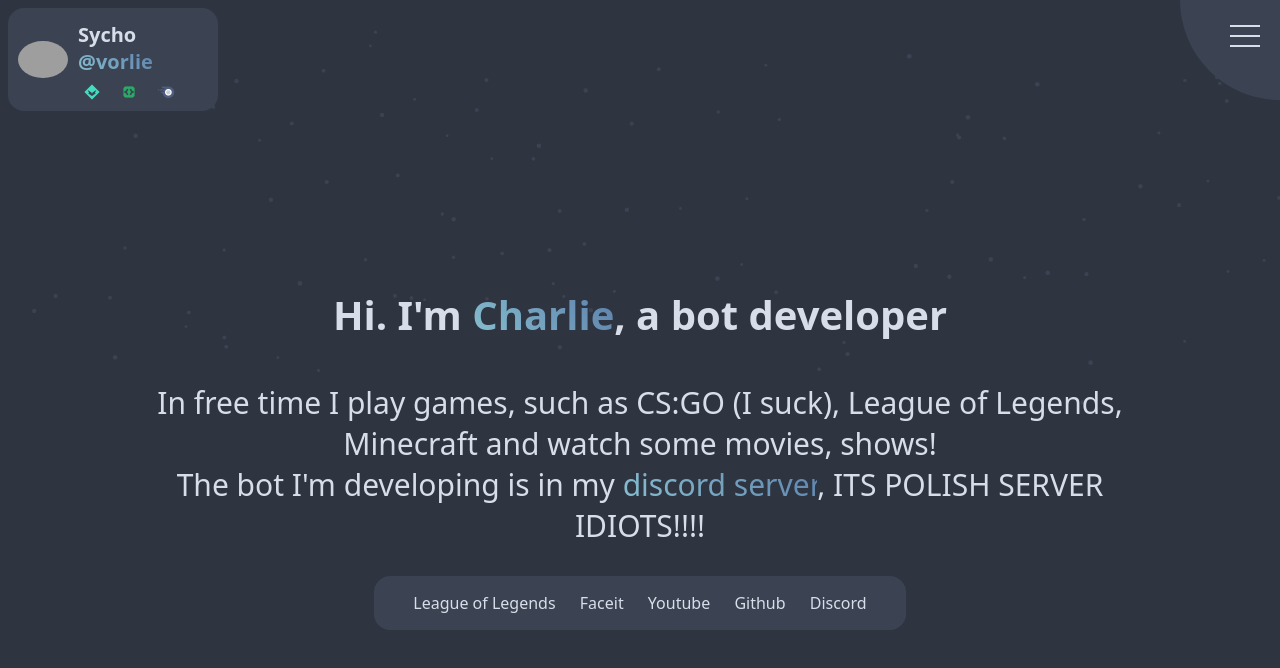
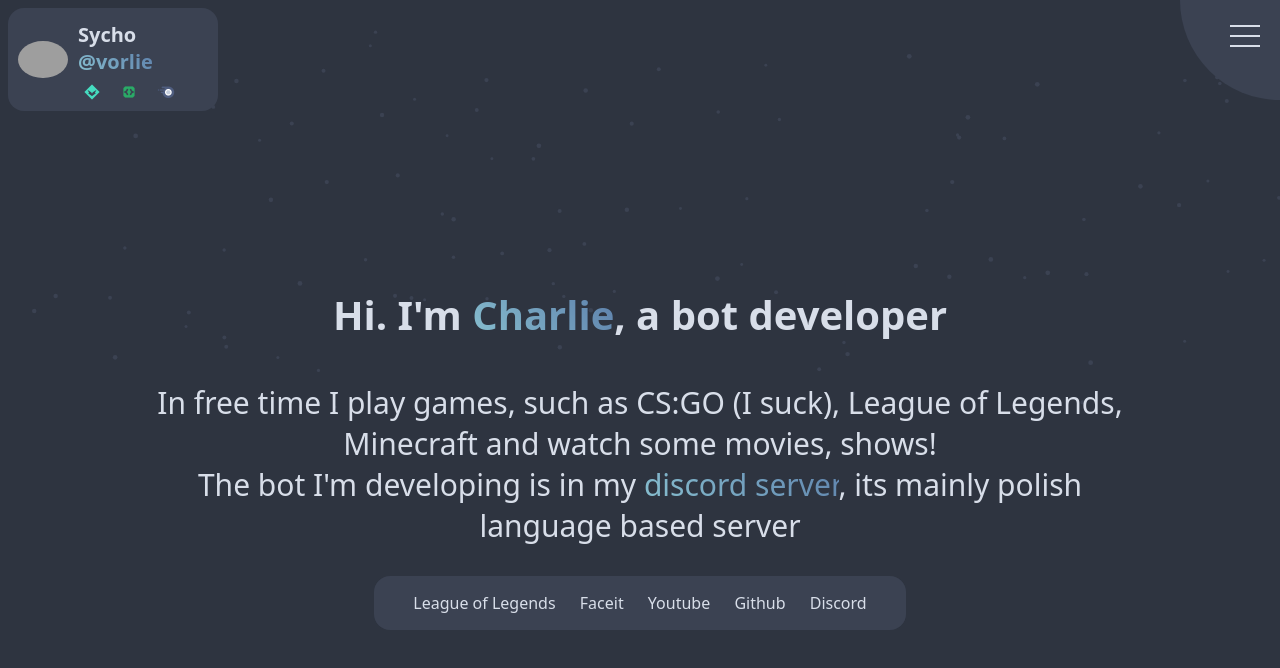
Before and after one commit to vorlie/charliedetta, an Astro site: page / in a window 1280 px wide. Shown: the top 668 px of the page. Built offline with nearby package versions, Linux system fonts and the light colour scheme; Astro itself is replaced by a stand-in of ours; grey boxes are pictures that could not be loaded.

Commit message:
Update Main.astro

```diff
--- a/src/components/Main.astro
+++ b/src/components/Main.astro
@@ -2,7 +2,7 @@
     <div class="main">
 		<div class="text">
 		<p class="header-text">Hi. I'm <span class="text-gradient">Charlie</span>, a bot developer</p>
-		<p>In free time I play games, such as CS:GO (I suck), League of Legends, Minecraft and watch some movies, shows!<br>The bot I'm developing is in my <span class="text-gradient"><a href="/discord">discord server</a></span>, ITS POLISH SERVER IDIOTS!!!!</p>
+		<p>In free time I play games, such as CS:GO (I suck), League of Legends, Minecraft and watch some movies, shows!<br>The bot I'm developing is in my <span class="text-gradient"><a href="/discord">discord server</a></span>, its mainly polish language based server</p>
 		</div>
 		<div class="buttons">
 			<a style="--accent: rgb(200, 155, 60); --accent-gradient: linear-gradient(45deg, var(--accent), #0397AB 30%, white 60%);" href="/r/ugg">League of Legends</a>
```
